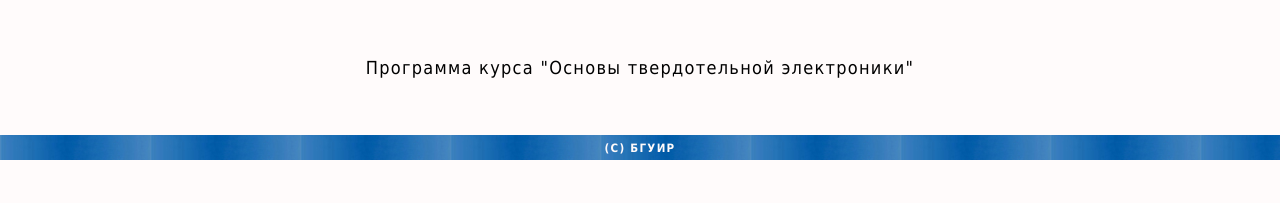
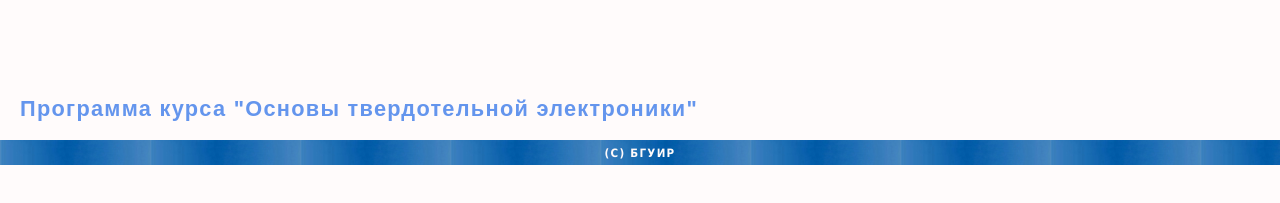
Before and after one commit to Evshved/Basics_of_solid-state_electronics, a plain HTML site: page Программа/program.htm in a window 1280 px wide. Shown: the part 165-368 px from the top of the page. Drawn offline with Linux system fonts and the light colour scheme.

Commit message:
Add program of subject. Update some html

```diff
--- a/Программа/program.htm
+++ b/Программа/program.htm
@@ -24,12 +24,15 @@
     <td align=center colspan=2><var class="normal"><A HREF="../index.htm">Оглавление</A> | <strong>Программа</strong> | <a href="../Теория/theory.htm">Теория</a> | <A HREF="../Практика/practice.htm">Практика</A> | <A HREF="../Контроль_знаний/test.htm">Контроль знаний</A> | <A HREF="../Об авторах/author.htm">Об авторах</A></var></var> </td>
   <tr>
 </table>
-<P class="margined"><font SIZE=4><center>
+<p class="margined"><font SIZE=4><center>
   <p>&nbsp;</p>
-Программа курса &quot;Основы твердотельной электроники&quot;
+
   <p>&nbsp;</p>
   </center>
   </font>
+  <div id = 'contents'>
+    <h2><a href="content/Program.pdf" target="_new">Программа курса &quot;Основы твердотельной электроники&quot;</a></h2>
+  </div>
 
 <table width="100%" height=25px border="0" cellpadding="0" cellspacing="3" bordercolor="#316AC5" background="../Оболочка/images/background.jpg">
   <tr >
```
Also changed, not shown: Теория/theory.htm (+1 -1 lines), 1 other file.
